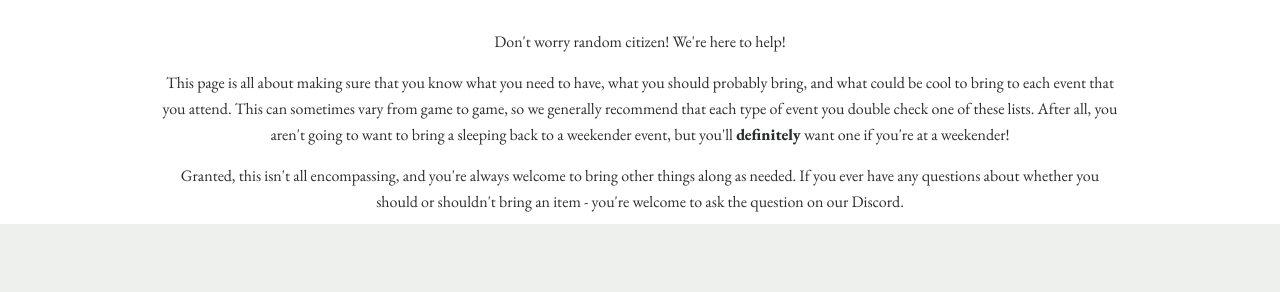
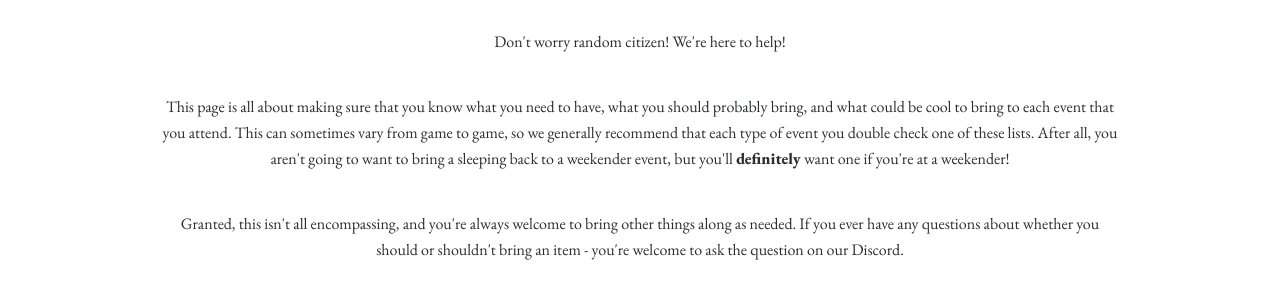
Before and after one commit to kmangum6/worldofinea, a plain HTML site: page prep.html in a window 1280 px wide. Shown: the part 508-800 px from the top of the page. Drawn offline with nearby package versions, Linux system fonts and the light colour scheme; a web font is replaced by a local one.

Commit message:
added more pixels to style sheet bottom margin

```diff
--- a/stylesheet.css
+++ b/stylesheet.css
@@ -23,10 +23,6 @@ body {
     line-height: 1.6;
 }
 
-p {
-    margin-bottom: 10px;
-}
-
 .navbar {
     position: fixed;
     top: 0;
@@ -37,6 +33,10 @@ p {
     display: flex;
     flex-wrap: wrap;
     align-items: center;
+}
+
+p {
+    margin-bottom: 40px;
 }
 
 .navbar a {
```
